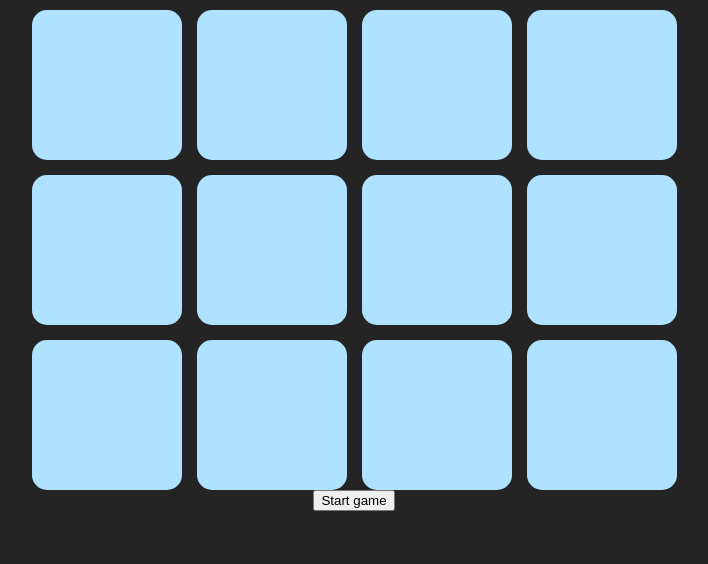
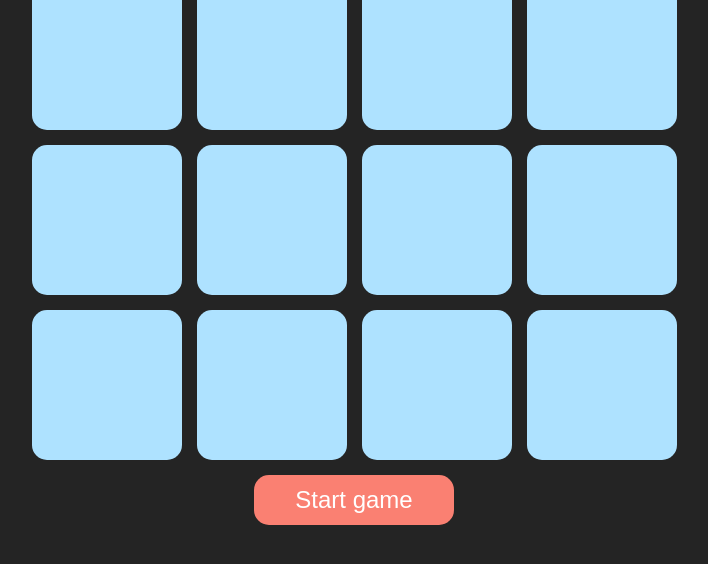
Before and after one commit to gustedeveloper/Pair-hunters, a website built with Vite: page Proyecto final/index.html in a window 1280 px wide. Shown: the part 202-766 px from the top of the page, without its empty margins (286-994 px from the left). Built offline with nearby package versions, Linux system fonts and the light colour scheme.

Commit message:
Estilizado botón

```diff
--- a/Proyecto final/src/style.css
+++ b/Proyecto final/src/style.css
@@ -64,3 +64,15 @@ h1 {
   border-radius: 10%;
   cursor: pointer;
 }
+
+#start {
+  background-color: salmon;
+  font-size: 1.5rem;
+  margin: 15px;
+  color: white;
+  width: 200px;
+  height: 50px;
+  border: none;
+  border-radius: 15px;
+  cursor: pointer;
+}
```
